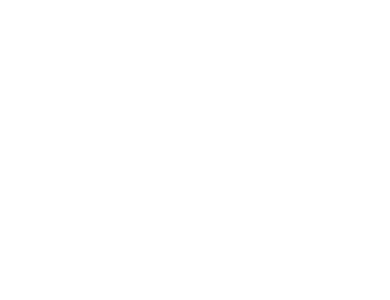
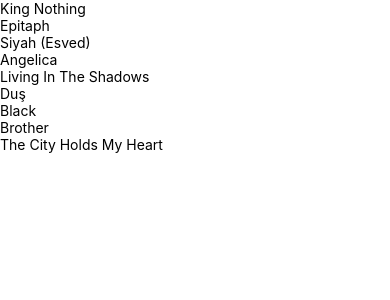
Before and after one commit to korayerdem89/musicApp, a React Native app: screen / in a window 390 px wide. Shown: the top 300 px of the page. Built offline with nearby package versions, Linux system fonts and the light colour scheme.

Commit message:
added JSON file and printed the album list into the screen

```diff
--- a/src/App.js
+++ b/src/App.js
@@ -1,11 +1,23 @@
 import React from 'react';
 
-import {SafeAreaView, StyleSheet} from 'react-native';
+import {SafeAreaView, Text, View, StyleSheet, FlatList, Dimensions} from 'react-native';
+import music_data from './music_data.json';
 
 const App = () => {
-  return <SafeAreaView></SafeAreaView>;
+  return (
+    <SafeAreaView style={styles.container}>
+      <View>
+        <FlatList
+          data={music_data}
+          renderItem={({item}) => <Text>{item.title}</Text>}
+        />
+      </View>
+    </SafeAreaView>
+  );
 };
 
-const styles = StyleSheet.create({});
+const styles = StyleSheet.create({
+  container: {flex:1},
+});
 
 export default App;
--- /dev/null
+++ b/src/music_data.json
@@ -0,0 +1,83 @@
+[
+ {
+   "id": "0",
+   "title":"King Nothing",
+   "artist": "Metallica",
+   "album": "Load",
+   "year": 1996,
+   "isSoldOut": true,
+   "imageUrl": "https://give-em-hell.com/shop/media/images/info/METALLICAKingNothing.jpg"
+ },
+ {
+    "id": "1",
+    "title":"Epitaph",
+    "artist": "King Crimson",
+    "album": "In The Court Of The Crimson King",
+    "year": 1969,
+    "isSoldOut": true,
+    "imageUrl": "https://upload.wikimedia.org/wikipedia/en/thumb/8/84/In_the_Court_of_the_Crimson_King_-_40th_Anniversary_Box_Set_-_Front_cover.jpeg/220px-In_the_Court_of_the_Crimson_King_-_40th_Anniversary_Box_Set_-_Front_cover.jpeg"
+  },
+  {
+    "id": "2",
+    "title":"Siyah (Esved)",
+    "artist": "Neyse",
+    "album": "Neyse",
+    "year": 2011,
+    "isSoldOut": true,
+    "imageUrl": "http://images.genius.com/c8dc8054ae2ab96ab3fe4cafe8584965.500x453x1.jpg"
+  },
+  {
+    "id": "3",
+    "title":"Angelica",
+    "artist": "Anathema",
+    "album": "Eternity",
+    "year": 1996,
+    "isSoldOut": true,
+    "imageUrl": "https://i.ytimg.com/vi/gVxgeDc4D-s/hqdefault.jpg"
+  },
+  {
+    "id": "4",
+    "title":"Living In The Shadows",
+    "artist": "Matthew Perryman Jones",
+    "album": "(Single)",
+    "year": 2016,
+    "isSoldOut": false,
+    "imageUrl": "https://i1.sndcdn.com/artworks-7UDq12hXkwhrJclJ-aQzzRQ-t500x500.jpg"
+  },
+  {
+    "id": "5",
+    "title":"Duş",
+    "artist": "Teoman",
+    "album": "En Güzel Hikayem",
+    "year": 2004,
+    "isSoldOut": false,
+    "imageUrl": "https://images.genius.com/c73787f741f32dac63c6e7acf89ff121.640x640x1.jpg"
+  },
+  {
+    "id": "6",
+    "title":"Black",
+    "artist": "Kari Kimmel",
+    "album": "Black",
+    "year": 2015,
+    "isSoldOut": true,
+    "imageUrl": "https://images-na.ssl-images-amazon.com/images/I/41Y%2BHVZbDtL._SY355_.jpg"
+  },
+  {
+    "id": "7",
+    "title":"Brother",
+    "artist": "Orphaned Land",
+    "album": "All Is One",
+    "year": 2013,
+    "isSoldOut": true,
+    "imageUrl": "https://img.discogs.com/oqGlKeBKVzbyuzPhnm2B71603b8=/fit-in/300x300/filters:strip_icc():format(jpeg):mode_rgb():quality(40)/discogs-images/R-5858215-1404658053-4173.jpeg.jpg"
+  },
+  {
+    "id": "8",
+    "title":"The City Holds My Heart",
+    "artist": "Ghostly Kisses",
+    "album": "(EP)",
+    "year": 2018,
+    "isSoldOut": false,
+    "imageUrl": "https://m.media-amazon.com/images/I/61InbR9GgML._SS500_.jpg"
+  }
+]
```
Also changed, not shown: index.js (+4 -4 lines).
